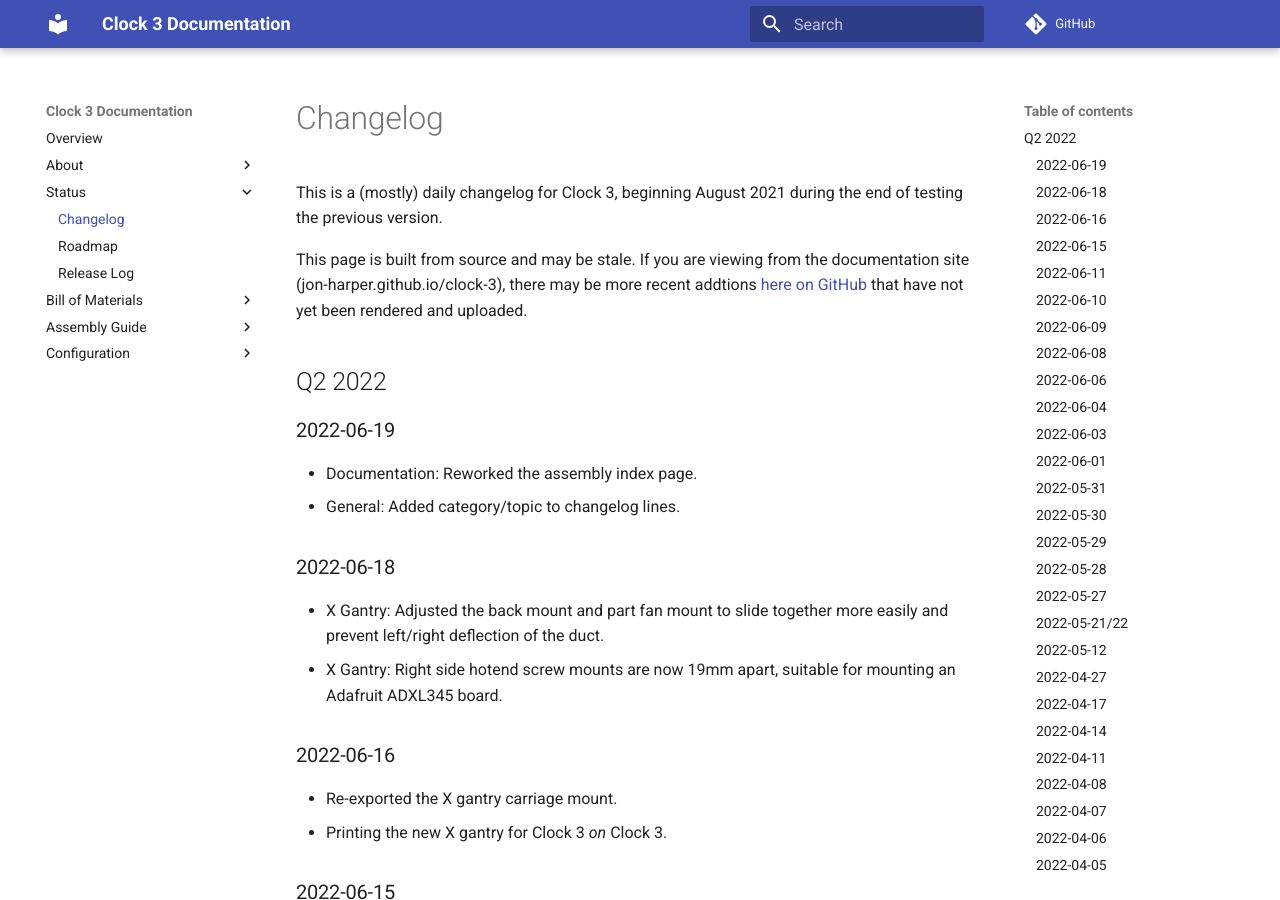
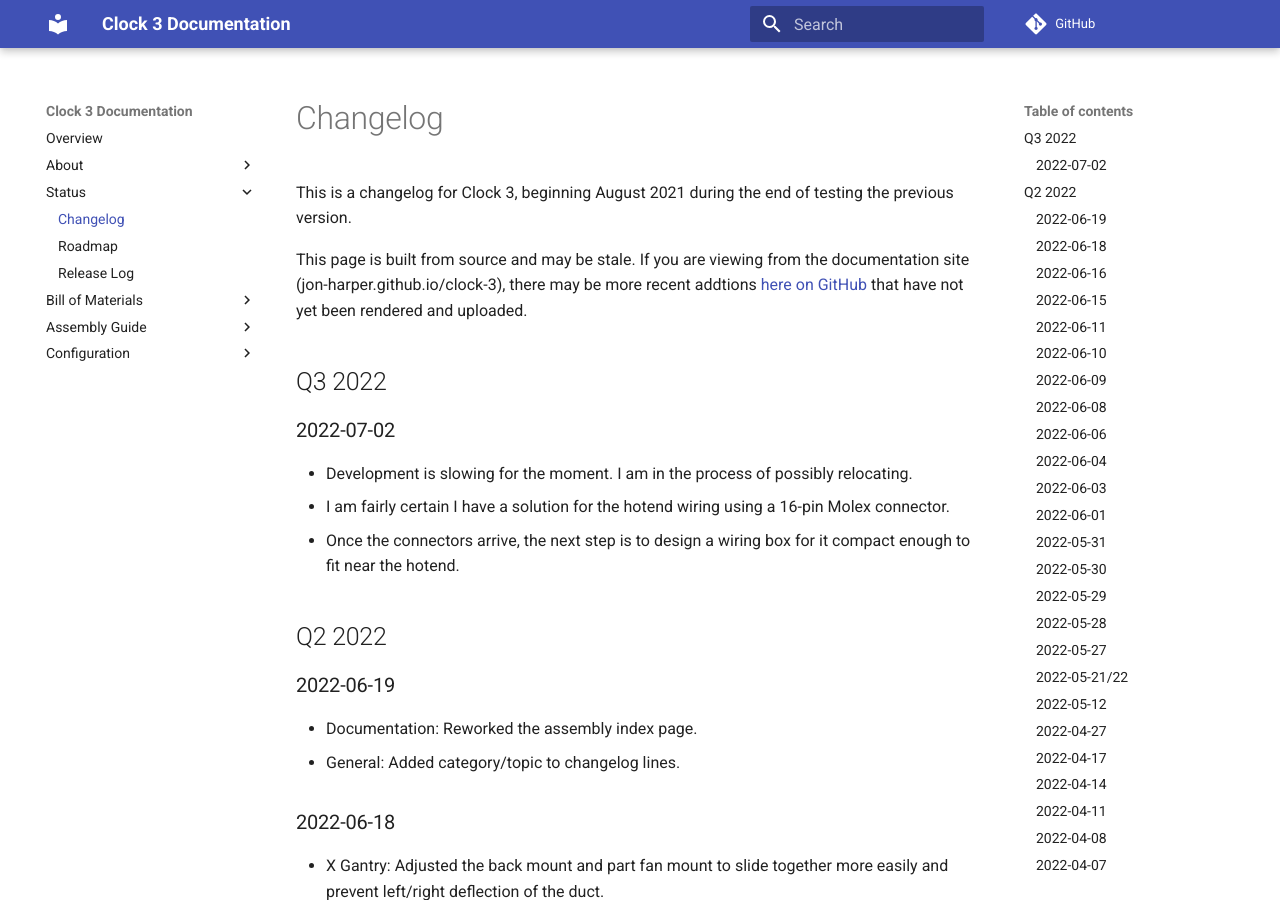
Before and after one commit to jon-harper/clock-3, an MkDocs documentation site: the page built from docs/status/changelog.md, in a window 1280 px wide and 900 px high. Built offline with MkDocs 1.6.1 and Material for MkDocs 9.7.7, drawn with Linux system fonts in a browser that asks for light colours; comment, search, counter and statistics services are not loaded.

Commit message:
Updated changelog to reflect project status.

```diff
--- a/docs/status/changelog.md
+++ b/docs/status/changelog.md
@@ -5,9 +5,17 @@ authors: Jon Harper
 date: 2022-06-05
 ---
 
-This is a (mostly) daily changelog for Clock 3, beginning August 2021 during the end of testing the previous version.
+This is a changelog for Clock 3, beginning August 2021 during the end of testing the previous version.
 
 This page is built from source and may be stale. If you are viewing from the documentation site (jon-harper.github.io/clock-3), there may be more recent addtions [here on GitHub](https://github.com/jon-harper/clock-3/blob/main/docs/status/changelog.md) that have not yet been rendered and uploaded.
+
+## Q3 2022
+
+### 2022-07-02
+
+- Development is slowing for the moment. I am in the process of possibly relocating.
+- I am fairly certain I have a solution for the hotend wiring using a 16-pin Molex connector.
+- Once the connectors arrive, the next step is to design a wiring box for it compact enough to fit near the hotend.
 
 ## Q2 2022
 ### 2022-06-19
```
Also changed, not shown: docs/assembly/prep/index.md (+1 -1 lines), docs/todo.md (deleted, +0 -39 lines).
